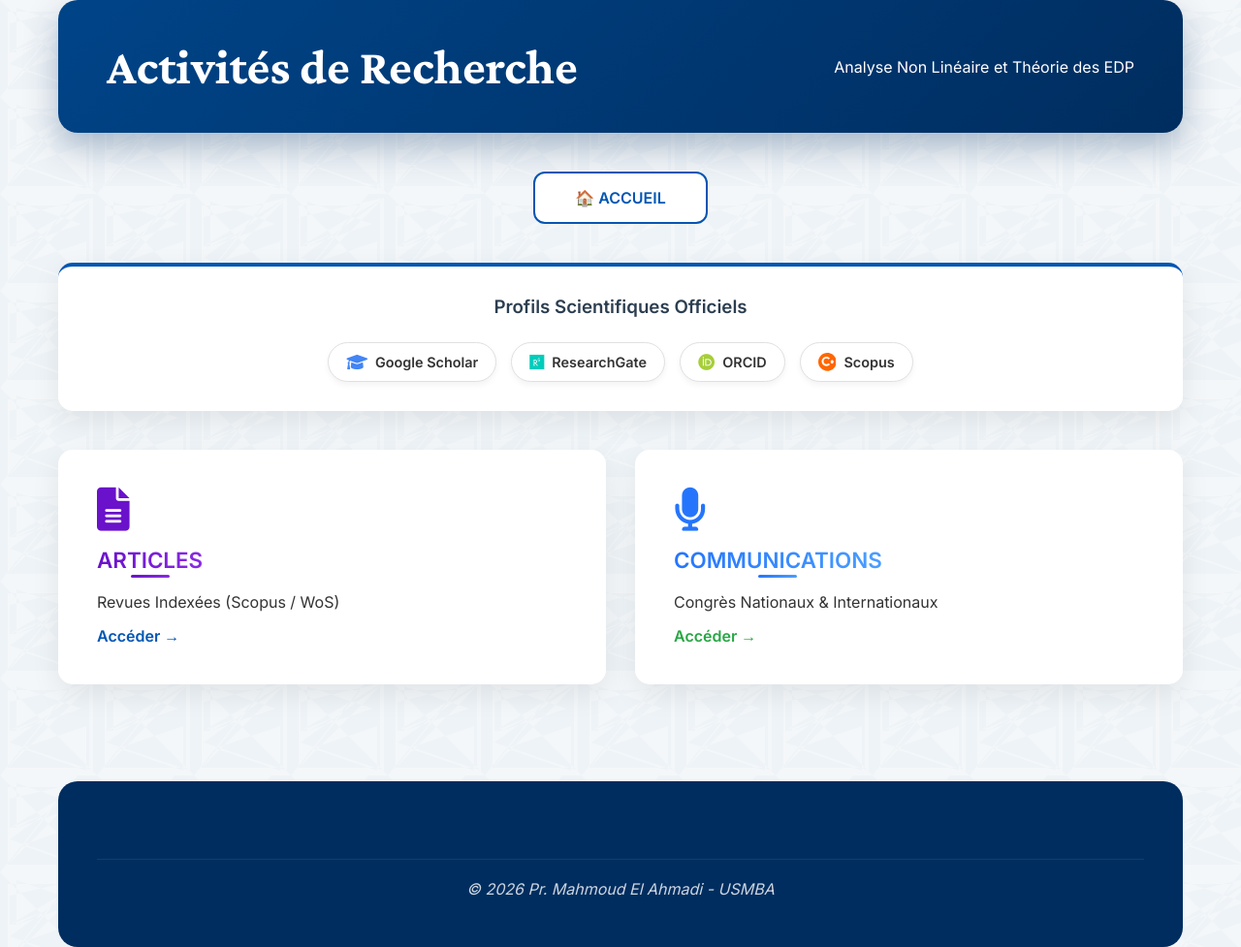
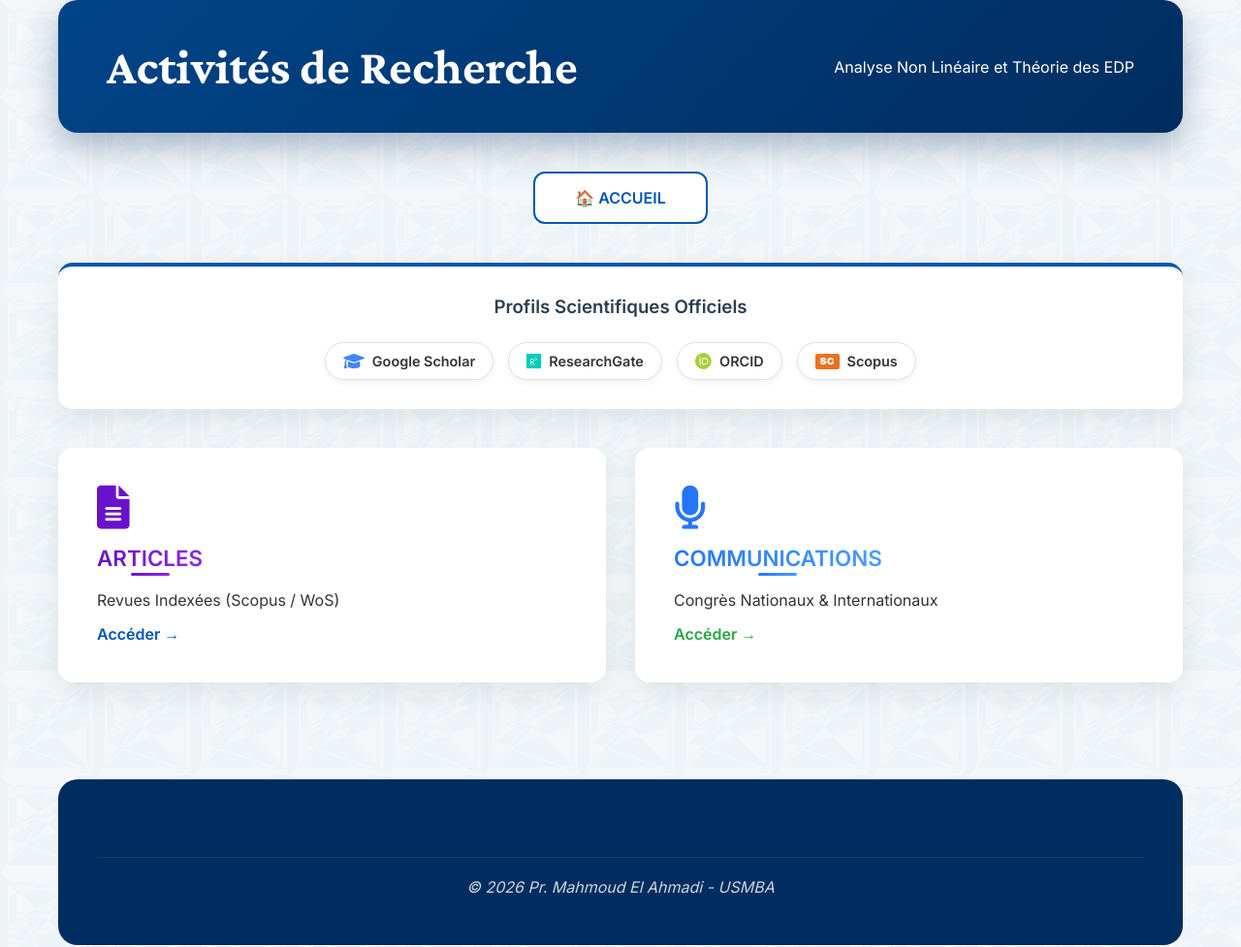
Before and after one commit to mahmoudmath/mahmoudmath.github.io, a Jekyll site: the page recherche.html, which Jekyll copies as it is, in a window 1280 px wide. Shown: the whole page at 97% size. Built offline with Jekyll 4.4.1, drawn with Linux system fonts in a browser that asks for light colours.

Commit message:
Update recherche.html

```diff
--- a/recherche.html
+++ b/recherche.html
@@ -47,16 +47,23 @@ j=d.createElement(s),dl=l!='dataLayer'?'&l='+l:'';j.async=true;j.src=
             background-color: #fcfdfe;
         }
 
-        /* Style pour l'icône Scopus SVG */
-        .scopus-icon {
-            width: 1.3em;
-            height: 1.3em;
+        .btn-scientific i {
             margin-right: 8px;
-            fill: #ff6600; /* Couleur officielle Scopus */
         }
 
-        .btn-scientific i {
+        /* --- LE CARRÉ ORANGE "SC" OFFICIEL --- */
+        .scopus-badge {
+            background-color: #eb7121; /* Orange officiel */
+            color: white;               /* Lettres en blanc */
+            font-family: "Arial Black", sans-serif;
+            font-weight: 900;
+            font-size: 10px;
+            padding: 3px 5px;
+            border-radius: 2px;        /* Très léger arrondi pour faire propre */
             margin-right: 8px;
+            line-height: 1;
+            display: inline-block;
+            text-transform: uppercase; /* Force les majuscules */
         }
 
         .presentation h3 {
@@ -95,12 +102,9 @@ j=d.createElement(s),dl=l!='dataLayer'?'&l='+l:'';j.async=true;j.src=
                     <i class="fa-brands fa-orcid" style="color: #A6CE39; font-size: 1.2em;"></i> ORCID
                 </a>
 
-                <!-- Scopus avec Icône Officielle SVG -->
+                <!-- SCOPUS AVEC LE CARRÉ ORANGE "SC" -->
                 <a href="https://www.scopus.com/authid/detail.uri?authorId=58917396500" target="_blank" class="btn-scientific">
-                    <svg class="scopus-icon" viewBox="0 0 24 24" xmlns="http://www.w3.org/2000/svg">
-                        <path d="M12 0C5.373 0 0 5.373 0 12s5.373 12 12 12 12-5.373 12-12S18.627 0 12 0zm-1.25 17.5c-3.452 0-6.25-2.798-6.25-6.25S7.298 5 10.75 5c1.865 0 3.535.815 4.673 2.103l-2.012 1.487C12.75 7.844 11.812 7.5 10.75 7.5c-2.071 0-3.75 1.679-3.75 3.75s1.679 3.75 3.75 3.75c1.062 0 2-.344 2.661-1.09l2.012 1.487C14.285 16.685 12.615 17.5 10.75 17.5zm7.5-3.125l-1.875-1.25v-2.5l1.875-1.25 1.875 1.25v2.5l-1.875 1.25z"/>
-                    </svg>
-                    Scopus
+                    <span class="scopus-badge">SC</span> Scopus
                 </a>
             </div>
         </div>
```
Also changed, not shown: other parts of recherche.html (+1 -1 lines).
